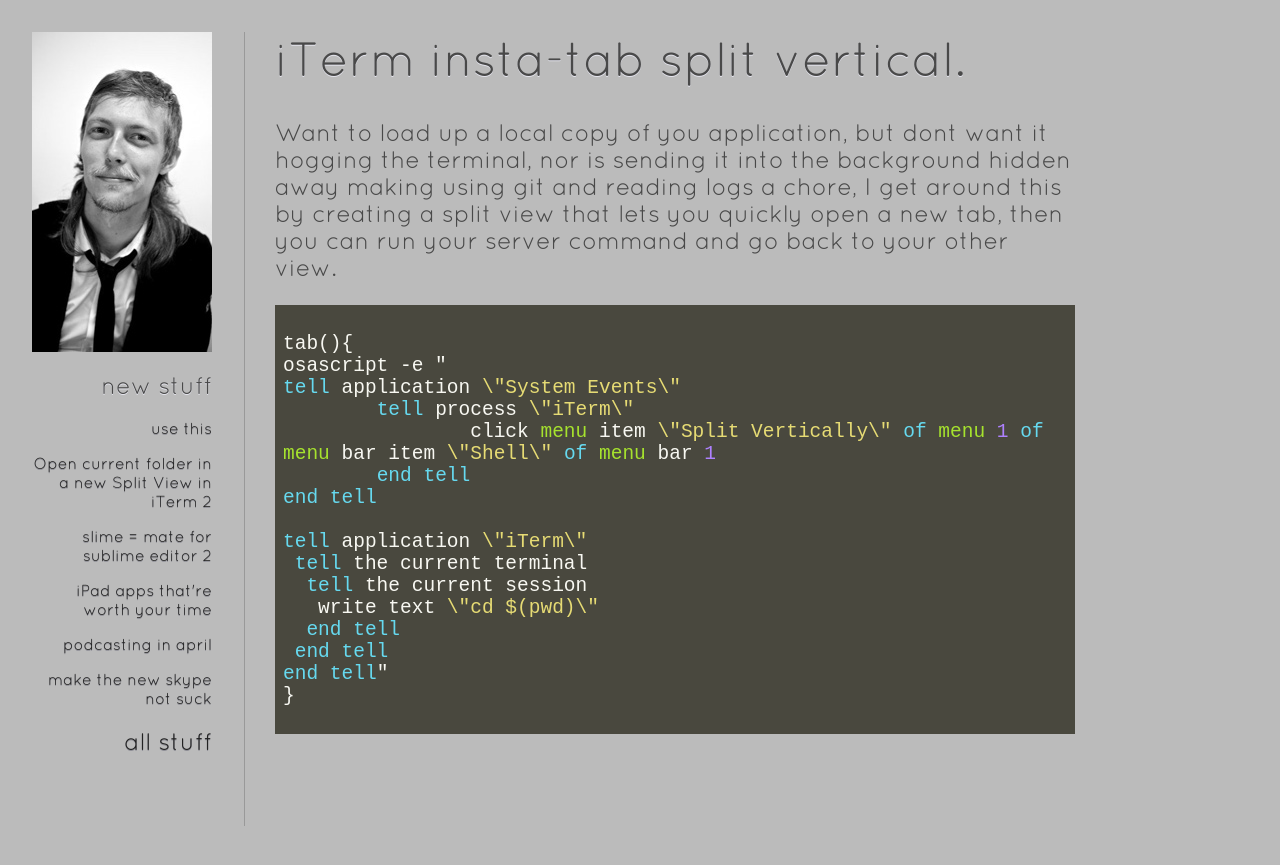
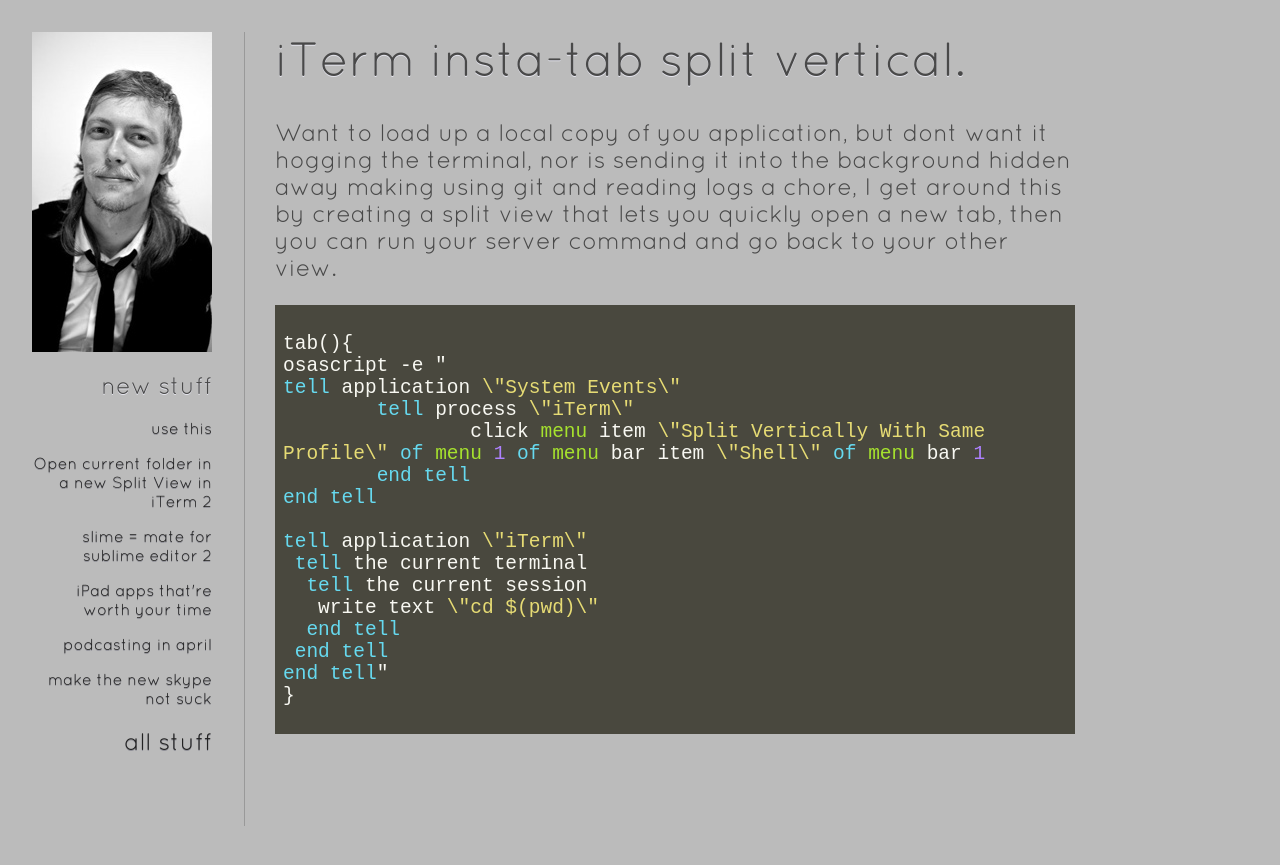
Before and after one commit to orta/orta.github.com, a Jekyll site: the page built from _posts/2011-07-23-open-current-folder-in-a-new-split-view-in-iterm-2.html, in a window 1280 px wide. Shown: the top 865 px of the page. Built offline with Jekyll 4.4.1, drawn with Linux system fonts in a browser that asks for light colours; Markdown is read by kramdown in place of the engine named in the settings.

Commit message:
fixed text for iterm tabs as the menu item changed

```diff
--- a/_posts/2011-07-23-open-current-folder-in-a-new-split-view-in-iterm-2.html
+++ b/_posts/2011-07-23-open-current-folder-in-a-new-split-view-in-iterm-2.html
@@ -19,7 +19,7 @@
 osascript -e "</span>
 <span class="k">tell</span> <span class="nb">application</span> <span class="s2">\&quot;System Events\&quot;</span>
 	<span class="k">tell</span> <span class="nv">process</span> <span class="s2">\&quot;iTerm\&quot;</span>
-		<span class="nv">click</span> <span class="na">menu</span> <span class="nb">item</span> <span class="s2">\&quot;Split Vertically\&quot;</span> <span class="k">of</span> <span class="na">menu</span> <span class="mi">1</span> <span class="k">of</span> <span class="na">menu</span> <span class="nv">bar</span> <span class="nb">item</span> <span class="s2">\&quot;Shell\&quot;</span> <span class="k">of</span> <span class="na">menu</span> <span class="nv">bar</span> <span class="mi">1</span>
+		<span class="nv">click</span> <span class="na">menu</span> <span class="nb">item</span> <span class="s2">\&quot;Split Vertically With Same Profile\&quot;</span> <span class="k">of</span> <span class="na">menu</span> <span class="mi">1</span> <span class="k">of</span> <span class="na">menu</span> <span class="nv">bar</span> <span class="nb">item</span> <span class="s2">\&quot;Shell\&quot;</span> <span class="k">of</span> <span class="na">menu</span> <span class="nv">bar</span> <span class="mi">1</span>
 	<span class="k">end</span> <span class="k">tell</span>
 <span class="k">end</span> <span class="k">tell</span>
 
```
